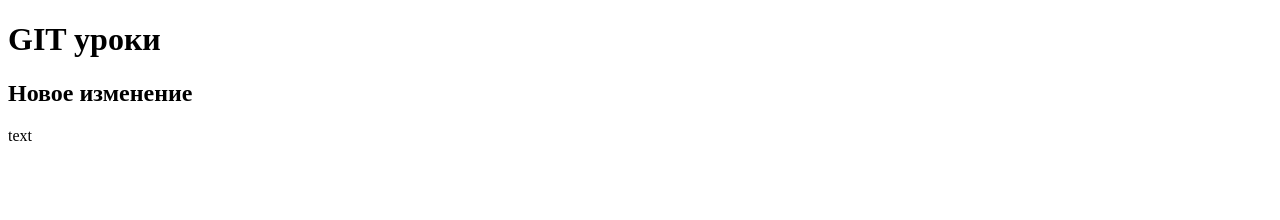
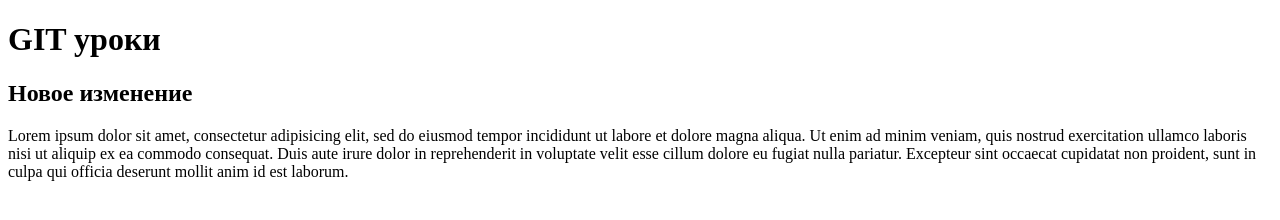
Before and after one commit to Agonec-bozhij/site, a plain HTML site: page index.html in a window 1280 px wide. Drawn offline with Linux system fonts and the light colour scheme.

Commit message:
tretij kommit

```diff
--- a/index.html
+++ b/index.html
@@ -8,7 +8,7 @@
     <h1>GIT уроки</h1>
     <h2>Новое изменение</h2>
     <p>
-      text
+      Lorem ipsum dolor sit amet, consectetur adipisicing elit, sed do eiusmod tempor incididunt ut labore et dolore magna aliqua. Ut enim ad minim veniam, quis nostrud exercitation ullamco laboris nisi ut aliquip ex ea commodo consequat. Duis aute irure dolor in reprehenderit in voluptate velit esse cillum dolore eu fugiat nulla pariatur. Excepteur sint occaecat cupidatat non proident, sunt in culpa qui officia deserunt mollit anim id est laborum.
     </p>
   </body>
 </html>
```
